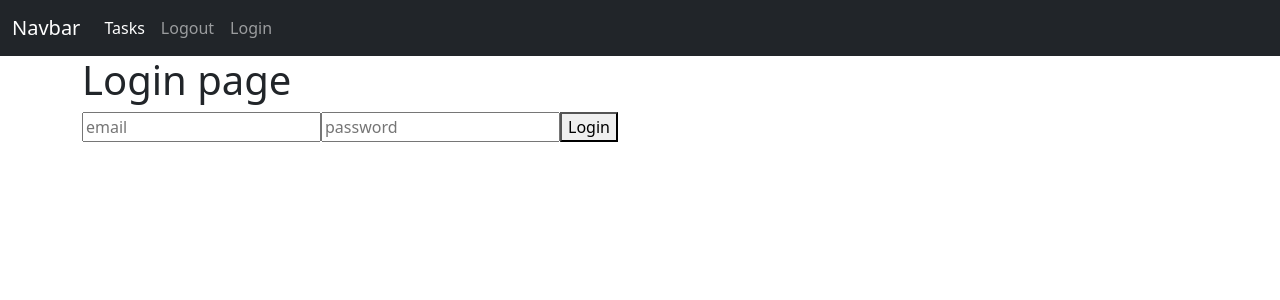
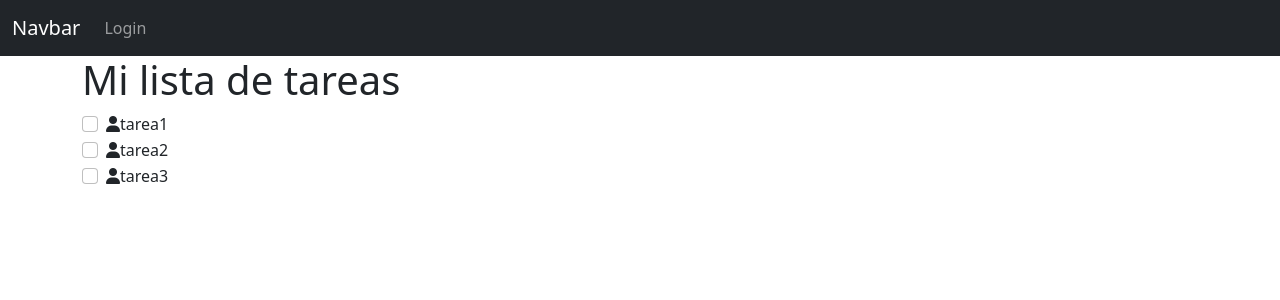
Before and after one commit to angarciama/aplicativoDeTareas, a React (Create React App) app in the folder client/: page /task in a window 1280 px wide. Shown: the top 300 px of the page. Built offline with nearby package versions, Linux system fonts and the light colour scheme.

Commit message:
login & logout

```diff
--- a/client/package.json
+++ b/client/package.json
@@ -9,6 +9,7 @@
     "axios": "^0.27.2",
     "react": "^18.1.0",
     "react-dom": "^18.1.0",
+    "react-router-dom": "^6.3.0",
     "react-scripts": "5.0.1",
     "web-vitals": "^2.1.4"
   },
--- a/client/src/components/App.jsx
+++ b/client/src/components/App.jsx
@@ -1,23 +1,21 @@
-import { useEffect, useState } from "react";
-import authService from "../services/auth-services";
+import {Routes, Route} from "react-router-dom";
+
 import Login from "./Login";
+import Logout from "./Logout";
 import Navbar from "./Navbar";
 import TaskPage from "./taskPage";
 
 function App() {
-    const [currentUser, setCurrentUser] = useState(undefined);
-
-    useEffect(() => {
-        const user = authService.getCurrentUser();
-        if(user) {
-            setCurrentUser(user);
-        }
-    }, []);
-
     return (
         <>
-            <Navbar/>
-            {currentUser ? <TaskPage/> : <Login/>}
+            <Navbar />
+            <Routes>
+                <Route path="/" element={ <Login /> } />
+                <Route path="/logout" element={ <Logout /> } />
+                <Route path="/signup" element={ <TaskPage /> } />
+                <Route path="/task" element={ <TaskPage /> } />
+            </Routes>
+
         </>
     );
 }
--- a/client/src/components/Login.jsx
+++ b/client/src/components/Login.jsx
@@ -1,13 +1,17 @@
 import { useRef } from "react";
+import { useNavigate } from "react-router-dom";
 import authService from "../services/auth-services";
 
 function Login(){
     const email = useRef(null);
     const password = useRef(null);
+    const navigate = useNavigate();
 
-    const handleLogin = (e) => {
+    const handleLogin = async (e) => {
         e.preventDefault();
-        authService.login(email.current.value, password.current.value)
+        await authService.login(email.current.value, password.current.value);
+        navigate("/task");
+        window.location.reload();
     }
 
     return(
--- /dev/null
+++ b/client/src/components/Logout.jsx
@@ -0,0 +1,19 @@
+import { useEffect } from "react";
+import { useNavigate } from "react-router-dom";
+import authService from "../services/auth-services";
+
+function Logout() {
+    const navigate = useNavigate();
+
+    useEffect(()=>{
+        authService.logout();
+        navigate("/");
+        window.location.reload();
+    }, [])
+
+    return (
+        <h1>Logout</h1>
+    );
+}
+
+export default Logout;
--- a/client/src/components/Navbar.jsx
+++ b/client/src/components/Navbar.jsx
@@ -1,22 +1,42 @@
+import { useEffect, useState } from "react";
+import { Link } from "react-router-dom";
+import authService from "../services/auth-services";
+
 function Navbar() {
+    const [CurrentUser, setCurrentUser] = useState(undefined);
+
+    useEffect(()=>{
+        const user = authService.getCurrentUser();
+        if(user) {
+            setCurrentUser(user);
+        }
+    }, []);
+
     return (
         <nav className="navbar navbar-expand-lg navbar-dark bg-dark">
             <div className="container-fluid">
-                <a className="navbar-brand" href="#">Navbar</a>
+                <Link to={"/"} className="navbar-brand">Navbar</Link>
                 <button className="navbar-toggler" type="button" data-bs-toggle="collapse" data-bs-target="#navbarNav" aria-controls="navbarNav" aria-expanded="false" aria-label="Toggle navigation">
                 <span className="navbar-toggler-icon"></span>
                 </button>
                 <div className="collapse navbar-collapse" id="navbarNav">
                     <ul className="navbar-nav">
+                        {CurrentUser ?
+                            <>
                                 <li className="nav-item">
-                    <a className="nav-link active" aria-current="page" href="#">Tasks</a>
+                                    <Link to={"/task"} className="nav-link" aria-current="page">Tasks</Link>
                                 </li>
                                 <li className="nav-item">
-                    <a className="nav-link" href="#">Logout</a>
+                                    <Link to={"/logout"} className="nav-link">Logout</Link>
                                 </li>
+                            </>
+                            :
+                            <>
                                 <li className="nav-item">
-                    <a className="nav-link" href="#">Login</a>
+                                    <Link to={"/"} className="nav-link">Login</Link>
                                 </li>
+                            </>
+                        }
                     </ul>
                 </div>
             </div>
--- a/client/src/components/task.jsx
+++ b/client/src/components/task.jsx
@@ -1,9 +1,8 @@
 function Task(props) {
-    const description = "Descripcion de la tarea"
     return (
         <div className="form-check">
             <input className="form-check-input" type="checkbox" value="" id="flexCheckDefault" />
-            <i class="fa-solid fa-user"></i>
+            <i className="fa-solid fa-user"></i>
             <label className="form-check-label" for="flexCheckDefault">
                 {props.description}
             </label>
--- a/client/src/index.js
+++ b/client/src/index.js
@@ -1,10 +1,13 @@
 import React from 'react';
 import ReactDOM from 'react-dom/client';
+import { BrowserRouter as Router } from 'react-router-dom';
 import App from './components/App';
 
 const root = ReactDOM.createRoot(document.getElementById('root'));
 root.render(
   <React.StrictMode>
-    <App />
+    <Router>
+      <App />
+    </Router>
   </React.StrictMode>
 );
--- a/client/src/services/auth-services.js
+++ b/client/src/services/auth-services.js
@@ -20,9 +20,14 @@ const getCurrentUser = () => {
     return JSON.parse(localStorage.getItem('user'));
 }
 
+const logout = () => {
+    localStorage.removeItem("user");
+}
+
 const authService = {
     login,
-    getCurrentUser
+    getCurrentUser,
+    logout
 }
 
 export default authService
```
Also changed, not shown: 1 other file (tests, documents, lock files or other folders). Lines whose indentation alone changed are shown as unchanged.
